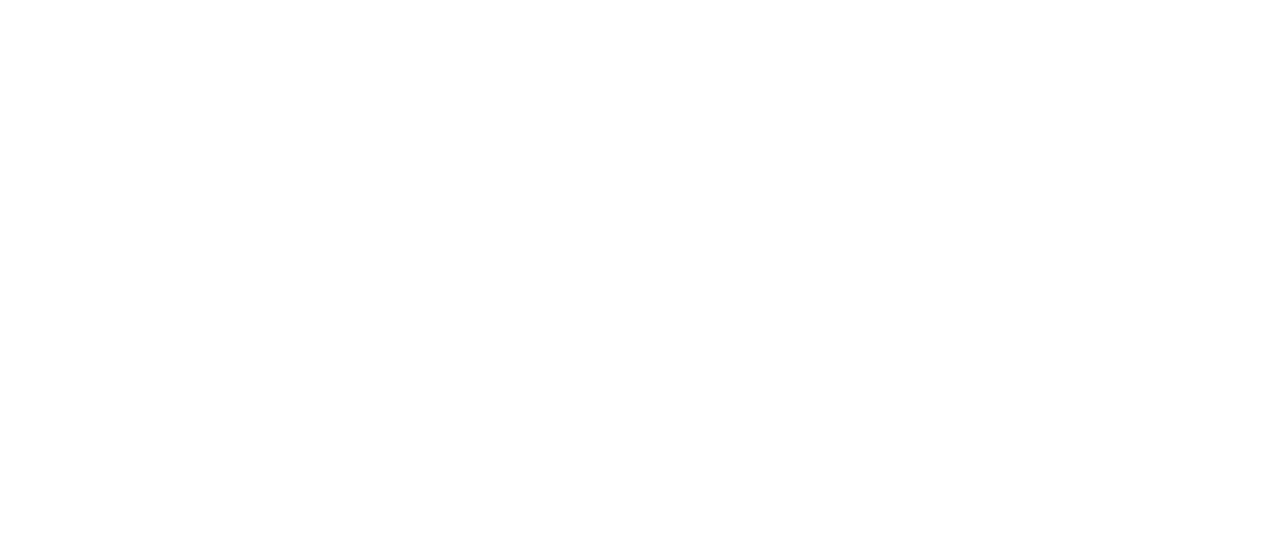
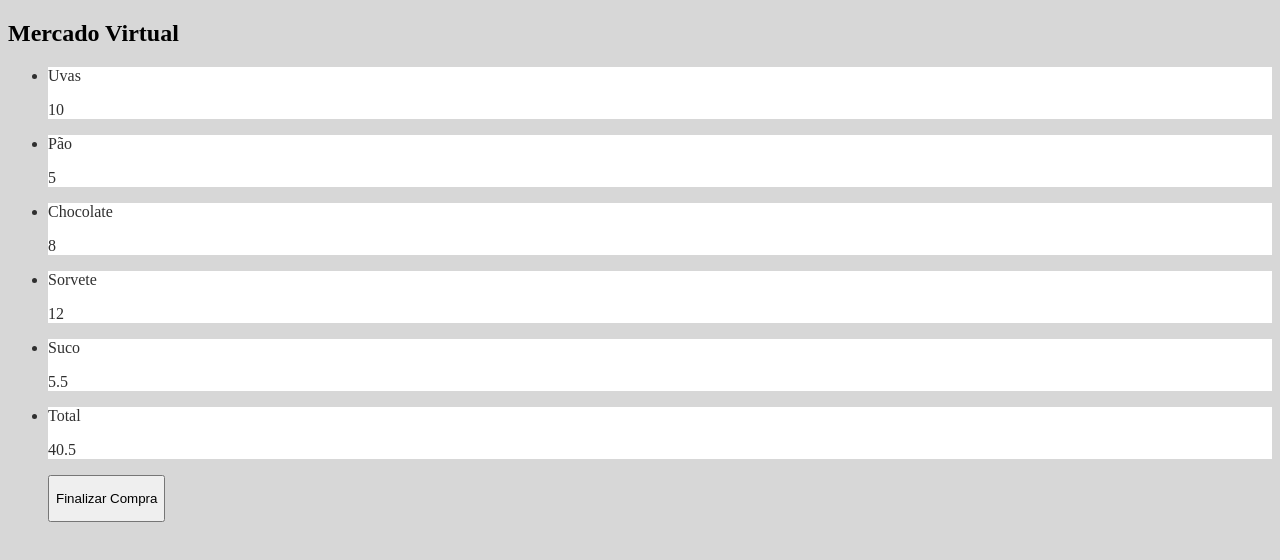
Before and after one commit to Kenzie-Academy-Brasil-Developers/m1-entrega-carrinho-de-compras-maxikrbr, a plain HTML site: page index.html in a window 1280 px wide. Drawn offline with Linux system fonts and the light colour scheme.

Commit message:
functonalities

```diff
--- a/index.css
+++ b/index.css
@@ -0,0 +1,15 @@
+#background {
+    background-color: rgb(215, 215, 215);
+}
+
+main ul li {
+    flex-flow: row, nowrap;
+    background-color: white;
+    font-size: medium;
+    font-family: 'Times New Roman', Times, serif;
+    color: rgb(47, 47, 47);
+}
+
+button {
+
+}
--- a/index.html
+++ b/index.html
@@ -7,7 +7,12 @@
     <link rel="stylesheet" href="index.css">
     <title>Carrinho de compras</title>
 </head>
-<body>
+<body id="background">
+    <header>
+        <h2>
+            Mercado Virtual
+        </h2>
+    </header>
     <script src="index.js"></script>
 </body>
 </html>
--- a/index.js
+++ b/index.js
@@ -1,7 +1,76 @@
+let backBody = document.getElementById('background')
+
+let mainDom = document.createElement('main')
+
+let productList = document.createElement('ul')
+
+mainDom.appendChild(productList)
+backBody.appendChild(mainDom)
+
 const productsCart = [
     {
         id: 1,
-        name: "",
-        price: 0.00
+        name: "Uvas",
+        price: 10.00
+    },
+    {
+        id: 2,
+        name: "Pão",
+        price: 5.00
+    },
+    {
+        id: 3,
+        name: "Chocolate",
+        price: 8.00
+    },
+    {
+        id: 4,
+        name: "Sorvete",
+        price: 12.00
+    },
+    {
+        id: 5,
+        name: "Suco",
+        price: 5.50
     }
 ]
+
+function soma(){
+    let sum = 0
+    for (let i = 0; i < productsCart.length; i++){
+        sum += productsCart[i].price
+    }
+    return sum
+}
+
+function listarCarrinho(){
+    for (let i = 0; i < productsCart.length; i++){
+        let productDetails = document.createElement('li')
+        let name = document.createElement('span')
+        let price = document.createElement('p')
+        name.innerText = `${productsCart[i].name}`
+        price.innerText = `${productsCart[i].price}`
+        productDetails.appendChild(name)
+        productDetails.appendChild(price)
+        productList.appendChild(productDetails)
+    }
+}
+
+function somaTotal(){
+    let amm = document.createElement('li')
+    let name = document.createElement('span')
+    let total = document.createElement('p')
+    let buttonEnd = document.createElement('button')
+    let finalizarCompra = document.createElement('p')
+    name.innerText = 'Total'
+    total.innerText = `${soma()}`
+    finalizarCompra.innerText = 'Finalizar Compra'
+    amm.appendChild(name)
+    amm.appendChild(total)
+    buttonEnd.appendChild(finalizarCompra)
+    productList.appendChild(amm)
+    productList.appendChild(buttonEnd)
+}
+
+listarCarrinho()
+somaTotal()
```
